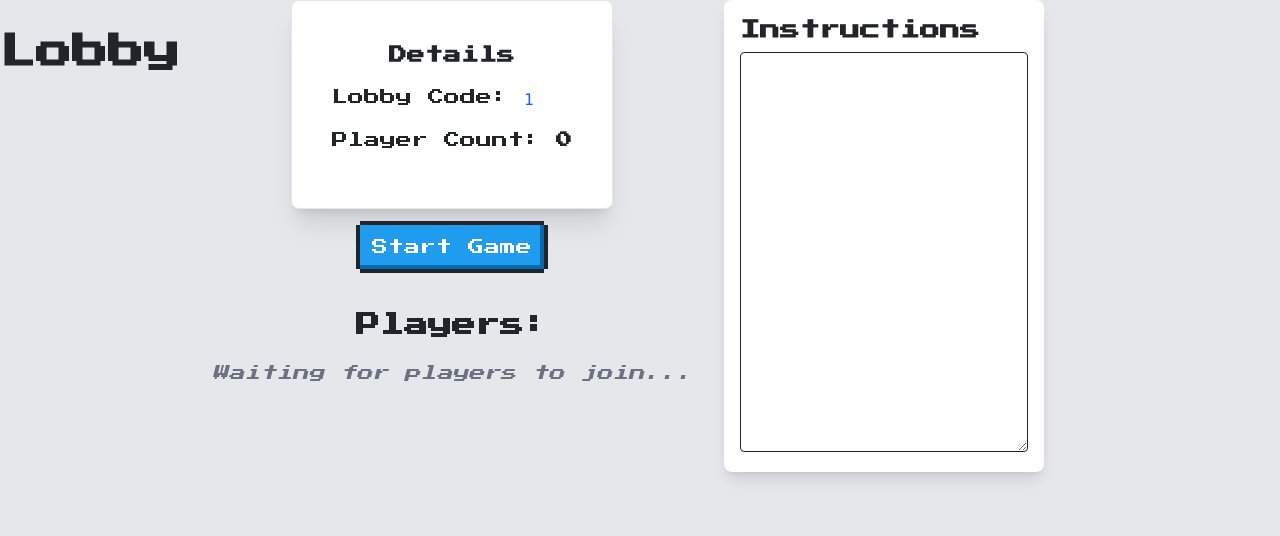
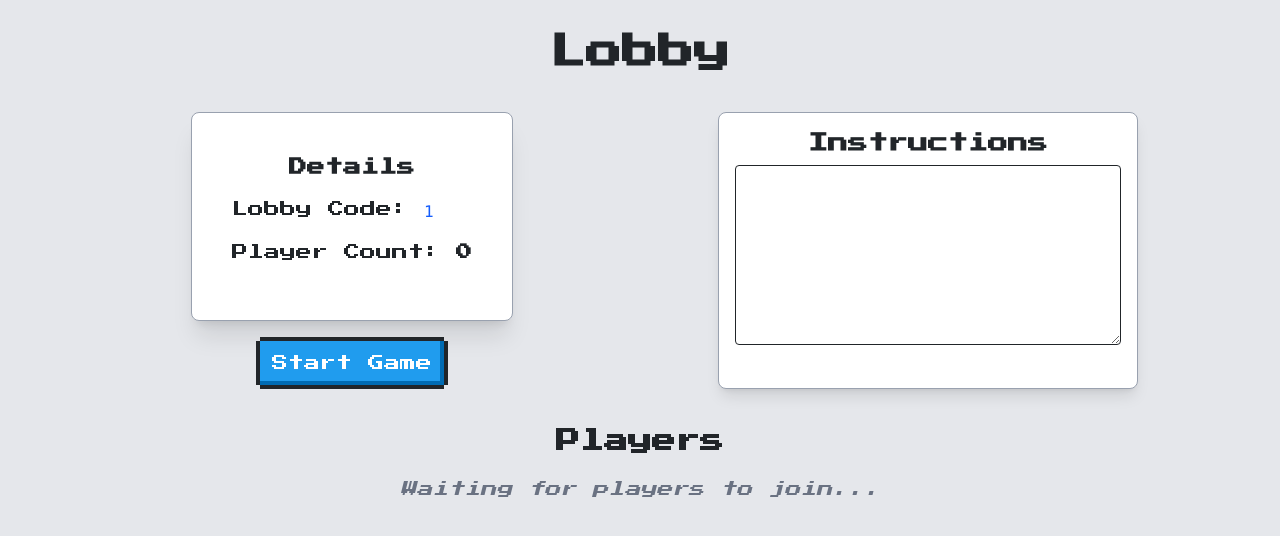
Before and after one commit to Sebastian-Heffernan/HackathonCards, a SvelteKit app in the folder frontend/: page /lobby/1 in a window 1280 px wide. Shown: the top 536 px of the page. Built offline with nearby package versions, Linux system fonts and the light colour scheme.

Commit message:
Fixed Lobby page UI

```diff
--- a/frontend/src/routes/lobby/[lobbyId]/+page.svelte
+++ b/frontend/src/routes/lobby/[lobbyId]/+page.svelte
@@ -132,24 +132,29 @@
   }
 </script>
 
-<main
-  class="flex items-center justify-center min-h-screen w-screen bg-gray-200"
->
-  <div class="flex flex-row gap-8 items-start">
-    <h1 class="text-4xl font-extrabold mb-6 py-8">Lobby</h1>
+<main class="flex flex-col min-h-screen w-screen bg-gray-200">
 
-    <!-- Left Side -->
-    <div class="flex flex-col items-center">
-      <!-- Details Card: Now dynamic -->
-      <div class="p-10 bg-white shadow-xl rounded-lg border border-gray-200">
+  <!-- TITLE -->
+  <h1 class="text-4xl font-extrabold py-8 text-center">
+    Lobby
+  </h1>
+
+  <!-- TOP SECTION (LEFT + RIGHT) -->
+  <div class="flex w-full max-w-6xl mx-auto flex-1 items-stretch">
+
+    <!-- LEFT HALF -->
+    <div class="w-1/2 flex justify-center">
+      <div class="flex flex-col items-center gap-4">
+
+        <div class="p-10 bg-white shadow-xl rounded-lg border border-gray-400">
           <p class="font-extrabold text-lg mb-2 text-center">Details</p>
           <p>
-          Lobby Code: <span class="font-mono text-blue-600">{lobbyCode}</span>
+            Lobby Code:
+            <span class="font-mono text-blue-600">{lobbyCode}</span>
           </p>
           <p>Player Count: <span class="font-bold">{players.length}</span></p>
         </div>
 
-      <div class="py-3">
         <button
           type="button"
           class="nes-btn is-primary"
@@ -158,62 +163,53 @@
         >
           Start Game
         </button>
+
+      </div>
     </div>
 
-      <div class="py-3">
-        <h1 class="text-2xl font-extrabold py-3 text-center">Players:</h1>
+    <!-- RIGHT HALF -->
+    <div class="w-1/2 flex justify-center">
+
+      <div class="w-[420px] h-full bg-white shadow-lg rounded-lg p-4 border border-gray-400">
+
+        <h2 class="text-xl font-bold text-center">
+          Instructions
+        </h2>
+
+        <textarea
+          class="w-full h-[180px] border rounded p-2 text-sm resize-none"
+          readonly
+          bind:value={gameDescription}
+        ></textarea>
+
+      </div>
+
+    </div>
+
+  </div>
+
+  <!-- PLAYERS (BELOW BOTH HALVES) -->
+  <div class="py-6 w-full max-w-6xl mx-auto">
+
+    <h2 class="text-2xl font-extrabold py-3 text-center">
+      Players
+    </h2>
+
     <div class="grid grid-cols-2 md:grid-cols-3 lg:grid-cols-4 gap-4">
       {#each players as player, index}
-            <p
-              class="bg-white border border-gray-200 rounded-lg p-4 shadow-sm text-center font-semibold hover:border-blue-500 transition-colors"
-            >
+        <p class="bg-white border rounded p-4 text-center font-semibold">
           {#if index === 0}
-                <i class="nes-icon coin is-small"></i>
             HOST:
           {/if}
           {player.name}
-              {#if !player.connected}
-                <span class="text-red-500 text-xs">(Disconnected)</span>
-              {/if}
         </p>
       {:else}
-            <p class="col-span-full text-gray-500 italic">
+        <p class="col-span-full text-gray-500 italic text-center">
           Waiting for players to join...
         </p>
       {/each}
     </div>
+
   </div>
-    </div>
-    <!-- RIGHT SIDE -->
-    <div class="w-[320px] bg-white shadow-lg rounded-lg p-4">
-      <h2 class="text-xl font-bold mb-3">Instructions</h2>
-      <textarea
-        class="w-full h-[400px] border rounded p-2 text-sm resize-none"
-        readonly
-        value={gameDescription}
-      ></textarea>
-    </div>
-    {#if showErrorPopup}
-      <div
-        class="fixed inset-0 bg-black/50 flex items-center justify-center z-50"
-      >
-        <div class="bg-white rounded-lg shadow-lg max-w-lg w-[90vw] p-6">
-          <h2 class="text-xl font-bold mb-3 text-red-600">Setup Error</h2>
 
-          <p class="mb-6 whitespace-pre-wrap">
-            {errorMessage}
-          </p>
-
-          <div class="flex justify-center">
-            <button
-              class="px-4 py-2 bg-blue-500 text-white rounded hover:bg-blue-800"
-              onclick={() => (showErrorPopup = false)}
-            >
-              OK
-            </button>
-          </div>
-        </div>
-      </div>
-    {/if}
-  </div>
 </main>
```
Lines whose indentation alone changed are shown as unchanged.
